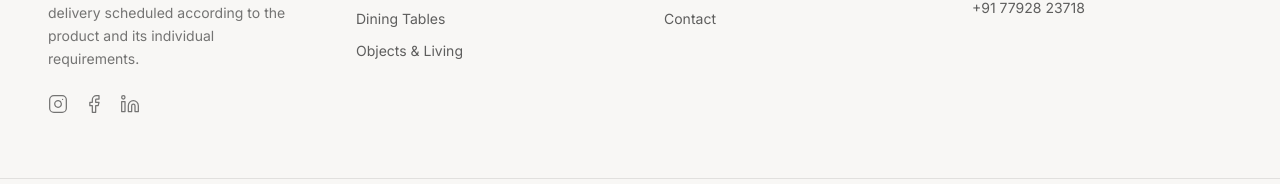
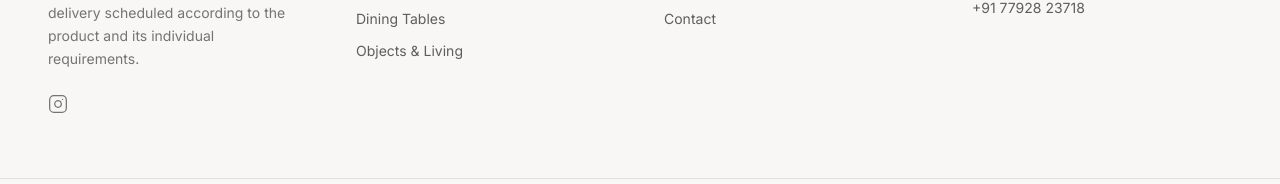
Before and after one commit to ssurfacestudio/surface-studio, a Next.js app: page / in a window 1280 px wide. Shown: the part 7579-7763 px from the top of the page. Built offline with nearby package versions, Linux system fonts and the light colour scheme; no server answers.

Commit message:
Remove Facebook and LinkedIn icons from footer

```diff
--- a/components/Footer.tsx
+++ b/components/Footer.tsx
@@ -1,5 +1,5 @@
 import Link from "next/link";
-import { Instagram, Facebook, Linkedin } from "lucide-react";
+import { Instagram, } from "lucide-react";
 
 export default function Footer() {
   return (
@@ -23,12 +23,6 @@ export default function Footer() {
               className="hover:text-gold"
             >
               <Instagram className="h-5 w-5" strokeWidth={1.5} />
-            </a>
-            <a href="#" aria-label="Facebook" className="hover:text-gold">
-              <Facebook className="h-5 w-5" strokeWidth={1.5} />
-            </a>
-            <a href="#" aria-label="LinkedIn" className="hover:text-gold">
-              <Linkedin className="h-5 w-5" strokeWidth={1.5} />
             </a>
           </div>
         </div>
```
